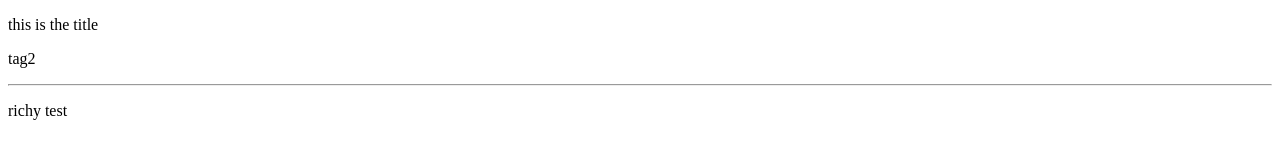
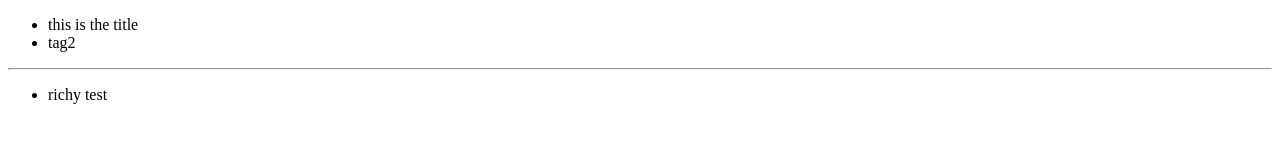
Before and after one commit to jdonley83/snippet-quick-copy, a plain HTML site: page index.html in a window 1280 px wide. Drawn offline with Linux system fonts and the light colour scheme.

Commit message:
can now specify the html tag used for items

```diff
--- a/index.html
+++ b/index.html
@@ -31,6 +31,10 @@
                 "node": "1"
             }
         ];
+
+        var snippets_options = {
+            tag: "li"
+        };
     </script>
 
     <script src="scripts/libs/jquery.min.js"></script>
--- a/scripts/snippet-quick-copy.js
+++ b/scripts/snippet-quick-copy.js
@@ -20,7 +20,8 @@ com.jdonley83.SnippetQuickCopy = (function(){
 
 (function(){
     var snips = com.jdonley83.SnippetQuickCopy,
-        template = Handlebars.compile("{{#each snippets}}<p class='snippet-quick-copy' data-snip-text='{{this.text}}''>{{this.tag}}</p>{{/each}}"),
+        template_str = "{{#if is_list}}<ul>{{/if}}{{#each snippets}}<{{../custom_tag}} class='snippet-quick-copy' data-snip-text='{{this.text}}''>{{this.tag}}</{{../custom_tag}}>{{/each}}{{#if is_list}}</ul>{{/if}}",
+        template = Handlebars.compile(template_str),
         itemSets = [],
         length = snippets.length;
 
@@ -39,7 +40,10 @@ com.jdonley83.SnippetQuickCopy = (function(){
         if (key === 'length' || !itemSets.hasOwnProperty(key)) continue;
 
         var items = itemSets[key],
-            snipsHtml = template({snippets: items});
+            custom_tag_type_entered = (snippets_options && snippets_options.tag && snippets_options.tag.length > 0),
+            tag = custom_tag_type_entered ? snippets_options.tag : 'p',
+            custom_tag_is_list_type = (custom_tag_type_entered && tag == 'li'),
+            snipsHtml = template({snippets: items, custom_tag: tag, is_list: custom_tag_is_list_type});
 
         if (key == 'default') {
             $('#snippets-wrapper').html('');
```
